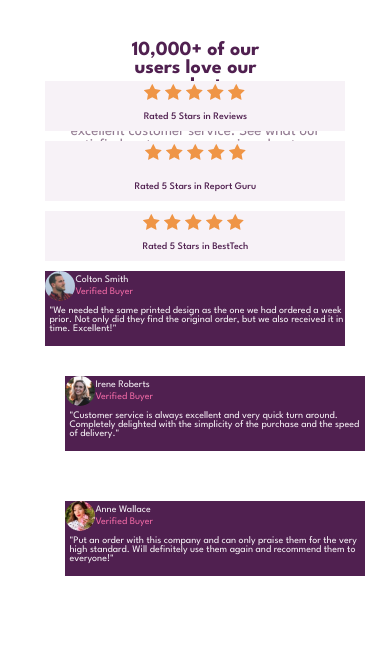
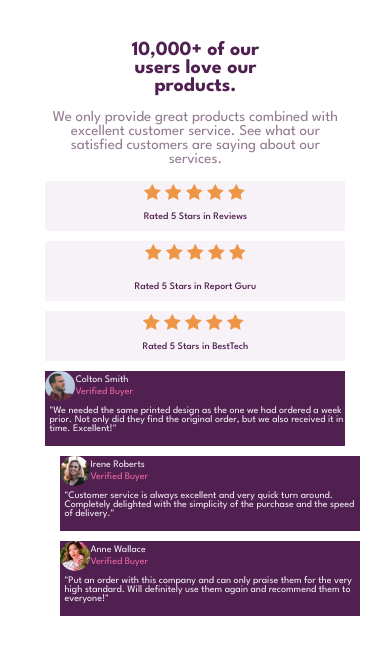
Before and after one commit to Ugohills1/social-proof-section, a plain HTML site: page index.html in a window 390 px wide. Drawn offline with Linux system fonts and the light colour scheme.

Commit message:
social-proof-section

```diff
--- a/social-proof-section.css
+++ b/social-proof-section.css
@@ -223,7 +223,7 @@ h4 {
 }
 
 
-@media only screen and (max-width: 766px) {
+@media only screen and (max-width: 1441px) {
 
     .main-container {
         margin: auto;
@@ -268,7 +268,7 @@ h4 {
         height: 50px;
         gap: 10px;
         position: absolute;
-        top: -100px;
+        top: 0px;
     }
 
     #review-2 {
@@ -281,7 +281,7 @@ h4 {
         height: 60px;
         gap: 10px;
         position: absolute;
-        top: -40px;
+        top: 60px;
     }
 
     #review-3 {
@@ -292,7 +292,7 @@ h4 {
         margin: auto;
         height: 50px;
         position: absolute;
-        top: 30px;   gap: 10px;
+        top: 130px;
 
     }
 
@@ -310,7 +310,7 @@ h4 {
     background-color: hsl(300, 43%, 22%);
     margin: auto;
     position: relative;
-    top: 90px;
+    top: 190px;
 }
 
     #Buyer1-image img {
@@ -325,7 +325,8 @@ h4 {
     display: flex;
     background-color: hsl(300, 43%, 22%);
     position: relative;
-    top: 90px;
+    top: 170px;
+    right: 5px;
 }
 
     #Buyer2-image img {
@@ -341,18 +342,14 @@ h4 {
     align-content: space-around;
     background-color: hsl(300, 43%, 22%);
     position: relative;
-    top: 90px;
+    top: 130px;
+    right: 5px;
 }
 
     #Buyer3-image img {
     width: 30px;
     height: 30px;
     border-radius: 30px;
-    }
-
-    #bg-pattern-how-we-work {
-    position: absolute;
-    right: 0;
     }
 
     h1 {
```
